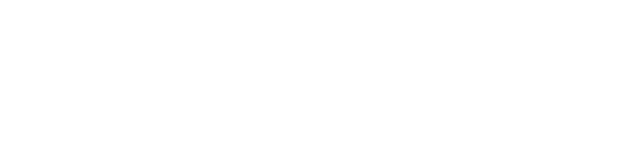
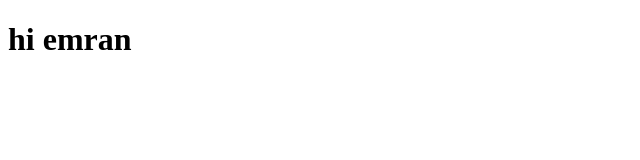
Before and after one commit to Emran468/Responsive-Landing-Page-Design, a plain HTML site: page index.html in a window 1280 px wide. Shown: the whole page, without its empty margins (0-640 px from the left). Drawn offline with Linux system fonts and the light colour scheme.

Commit message:
code change

```diff
--- a/index.html
+++ b/index.html
@@ -6,6 +6,6 @@
     <title>Document</title>
 </head>
 <body>
-
+    <h1>hi emran</h1>
 </body>
 </html>
```
